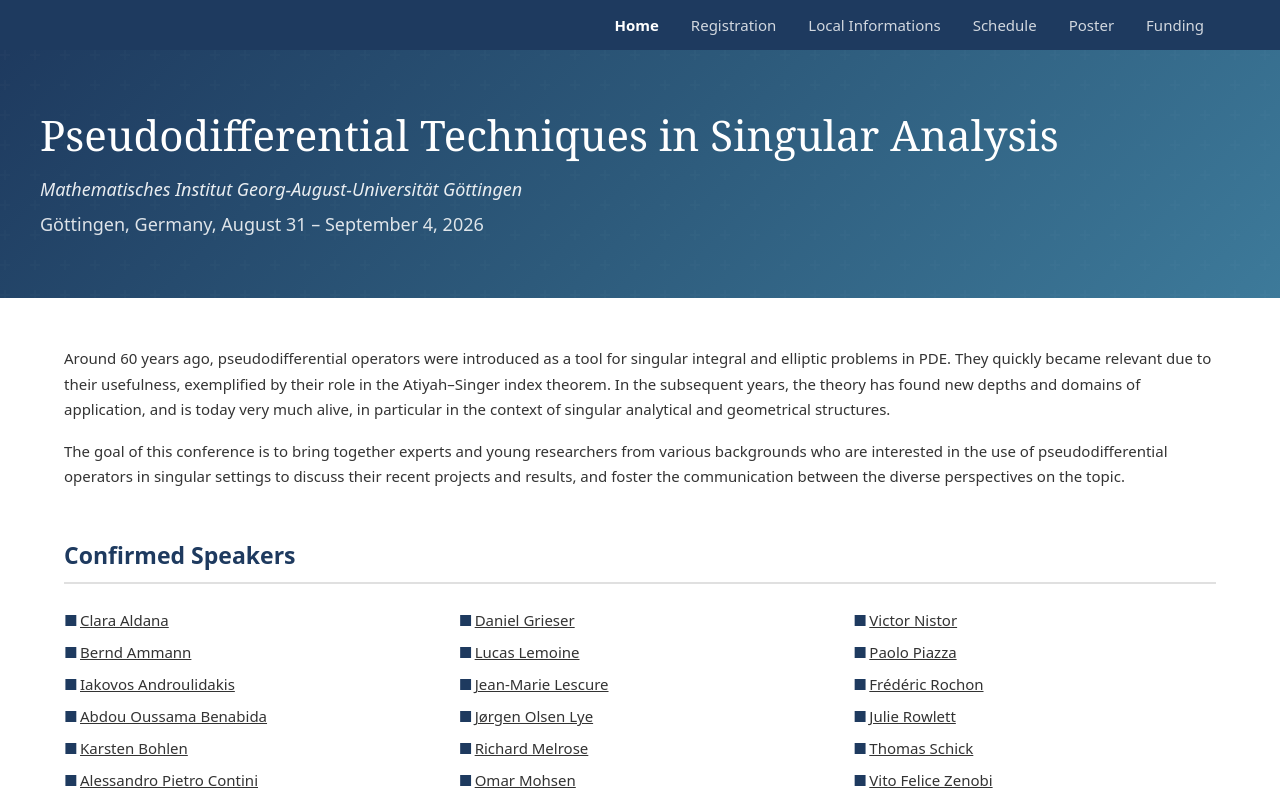
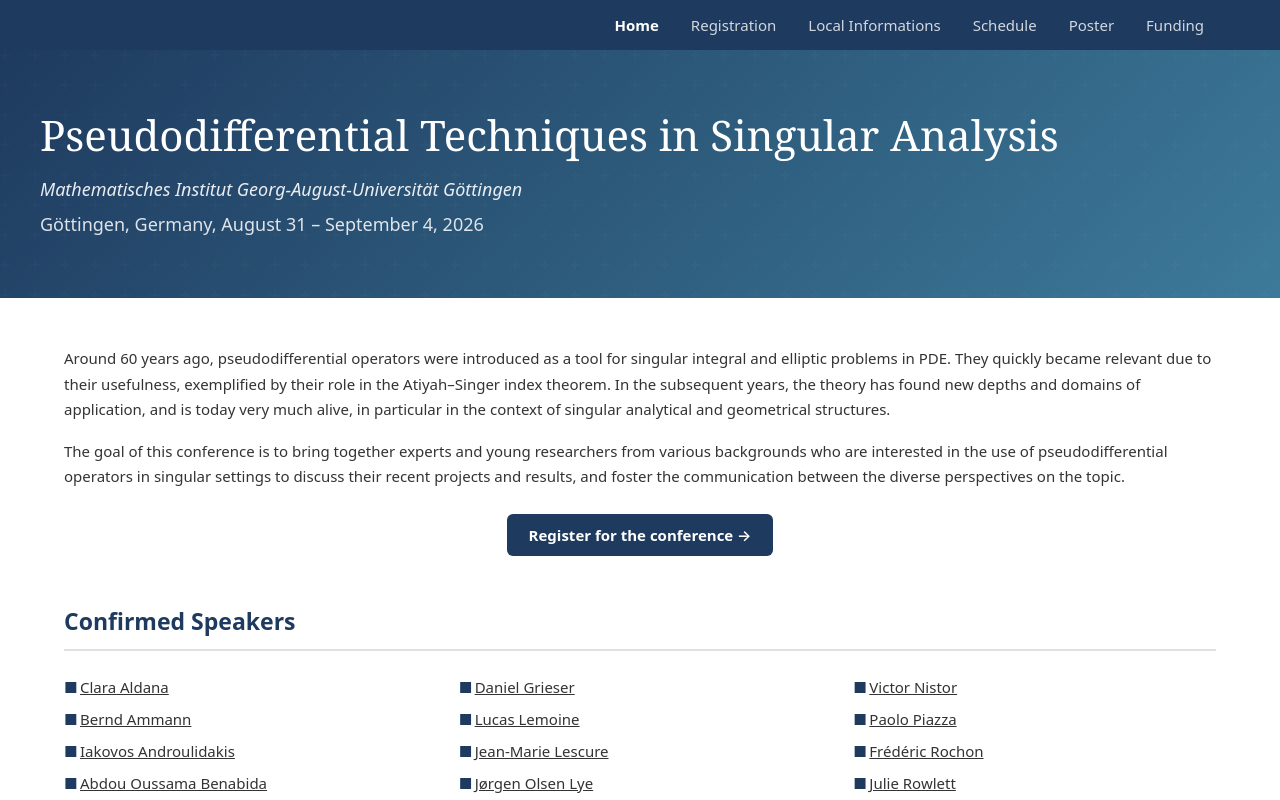
Before and after one commit to pseudo-singular-analysis/pseudo-singular-analysis.github.io, a React (Vite) app: page / in a window 1280 px wide. Shown: the top 800 px of the page. Built offline with nearby package versions, Linux system fonts and the light colour scheme.

Commit message:
add downloadable posters, link to registration

```diff
--- a/src/pages/Home.jsx
+++ b/src/pages/Home.jsx
@@ -81,8 +81,28 @@ function Home() {
         <p style={paragraphStyle}>
           Around 60 years ago, pseudodifferential operators were introduced as a tool for singular integral and elliptic problems in PDE. They quickly became relevant due to their usefulness, exemplified by their role in the Atiyah–Singer index theorem. In the subsequent years, the theory has found new depths and domains of application, and is today very much alive, in particular in the context of singular analytical and geometrical structures.
         </p>
-        <p style={{ ...paragraphStyle, marginBottom: 0 }}>
+        <p style={{ ...paragraphStyle, marginBottom: '24px' }}>
           The goal of this conference is to bring together experts and young researchers from various backgrounds who are interested in the use of pseudodifferential operators in singular settings to discuss their recent projects and results, and foster the communication between the diverse perspectives on the topic.
+        </p>
+        <p style={{ textAlign: 'center', margin: 0 }}>
+          <a
+            href="#registration"
+            style={{
+              display: 'inline-block',
+              padding: '10px 22px',
+              backgroundColor: '#1e3a5f',
+              color: 'white',
+              textDecoration: 'none',
+              borderRadius: '6px',
+              fontSize: '15px',
+              fontWeight: 600,
+              transition: 'background-color 0.2s ease'
+            }}
+            onMouseEnter={(e) => (e.target.style.backgroundColor = '#2d5a7b')}
+            onMouseLeave={(e) => (e.target.style.backgroundColor = '#1e3a5f')}
+          >
+            Register for the conference →
+          </a>
         </p>
       </section>
 
--- a/src/pages/Poster.jsx
+++ b/src/pages/Poster.jsx
@@ -55,6 +55,34 @@ function Poster() {
           </a>
           {' '}for designing the poster and creating the accompanying drawings and artwork.
         </p>
+
+        <p style={{
+          textAlign: 'center',
+          marginTop: '20px',
+          fontSize: '15px',
+          color: '#333'
+        }}>
+          Download print-ready version:{' '}
+          <a
+            href="/final_poster_cip_A3_with_borders.pdf"
+            target="_blank"
+            rel="noopener noreferrer"
+            style={linkStyle}
+            download
+          >
+            A3 (PDF)
+          </a>
+          {' · '}
+          <a
+            href="/final_poster_cip_A4_with_borders.pdf"
+            target="_blank"
+            rel="noopener noreferrer"
+            style={linkStyle}
+            download
+          >
+            A4 (PDF)
+          </a>
+        </p>
       </section>
 
       <style>{`
```
Also changed, not shown: 2 other files (tests, documents, lock files or other folders).
